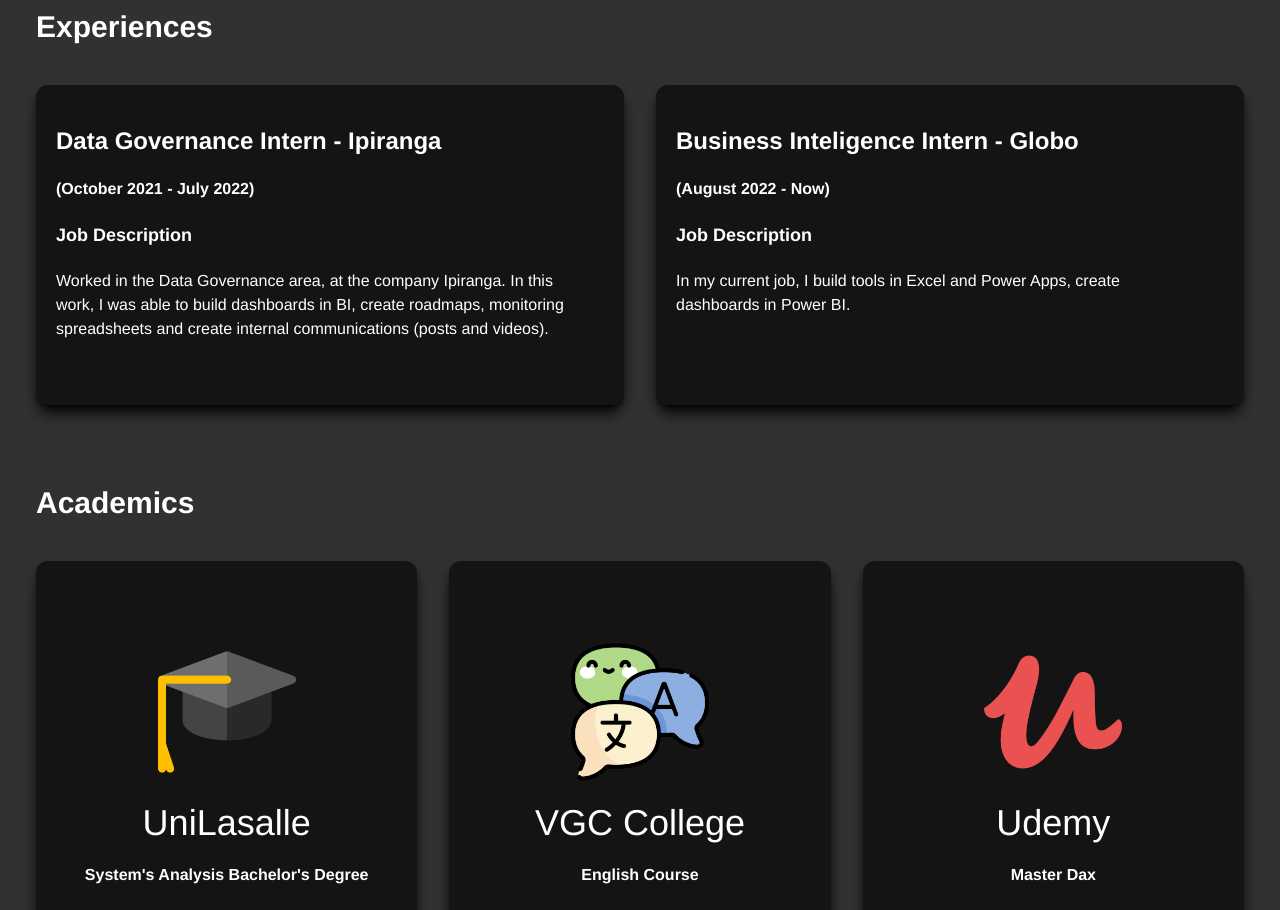
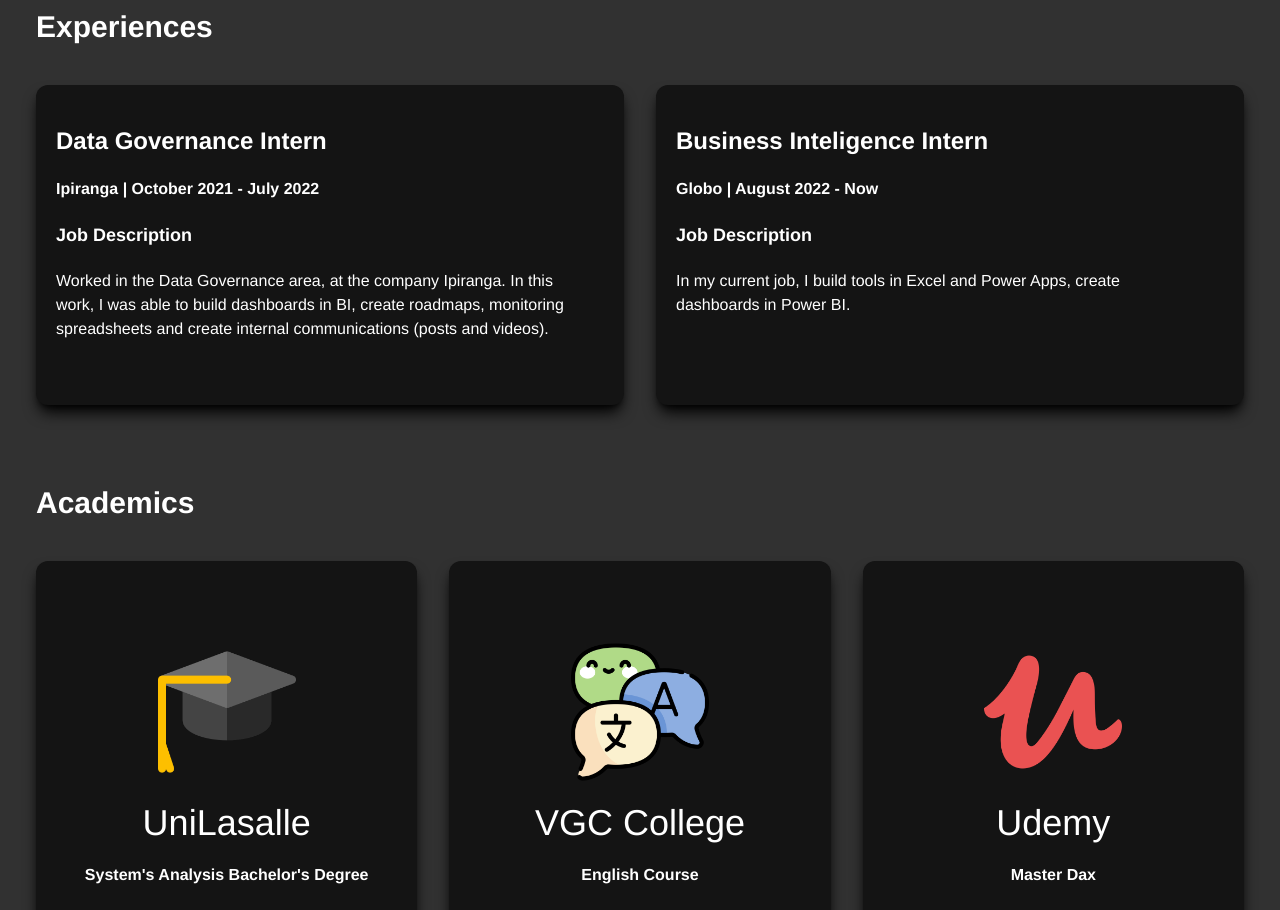
Before and after one commit to joaopdorea/tailwind-portfolio, a React (Create React App) app: page / in a window 1280 px wide. Shown: the part 1420-2330 px from the top of the page. Built offline with nearby package versions, Linux system fonts and the light colour scheme.

Commit message:
second-commit

```diff
--- a/src/components/Experience.js
+++ b/src/components/Experience.js
@@ -20,11 +20,11 @@
         <div className={optionOver == 1 | optionOver == 4 ? "grid1-item bg-[#141414] rounded-xl h-80 shadow-lg shadow-black ease-in-out duration-500" :  "grid1-item bg-[#141414] rounded-xl h-80 shadow-lg shadow-black ease-in-out duration-500 opacity-25"} onMouseOver={() => handleOptionOver(1)}>
 
         <div className="mt-10 bg-[#141414]">
-        <b className="text-2xl bg-[#141414] ml-5"> Data Governance Intern - Ipiranga</b>
+        <b className="text-2xl bg-[#141414] ml-5"> Data Governance Intern</b>
         </div>
 
         <div className="mt-5 bg-[#141414]">
-        <b className="text-md bg-[#141414] ml-5"> (October 2021 - July 2022)</b>
+        <b className="text-md bg-[#141414] ml-5"> Ipiranga | October 2021 - July 2022</b>
         </div>
 
         <div className="mt-5 bg-[#141414]">
@@ -43,11 +43,11 @@
         <div className={optionOver == 2 | optionOver == 4 ? "grid1-item bg-[#141414] rounded-xl h-80 shadow-lg shadow-black ease-in-out duration-500" :  "grid1-item bg-[#141414] rounded-xl h-80 shadow-lg shadow-black ease-in-out duration-500 opacity-25"} onMouseOver={() => handleOptionOver(2)}>
 
 <div className="mt-10 bg-[#141414]">
-<b className="text-2xl bg-[#141414] ml-5"> Business Inteligence Intern - Globo</b>
+<b className="text-2xl bg-[#141414] ml-5"> Business Inteligence Intern</b>
 </div>
 
 <div className="mt-5 bg-[#141414]">
-<b className="text-md bg-[#141414] ml-5"> (August 2022 - Now)</b>
+<b className="text-md bg-[#141414] ml-5"> Globo | August 2022 - Now</b>
 </div>
 
 <div className="mt-5 bg-[#141414]">
--- a/src/components/Profile.js
+++ b/src/components/Profile.js
@@ -8,7 +8,7 @@
 
 const Profile = () => {
   return (
-    <div className = "flex justify-between flex-col lg:flex-row max-w-[1240px] mx-auto px-4 mb-20 lg:mb-[300px] mt-[200px] text-white">
+    <div className = "flex justify-between flex-col lg:flex-row max-w-[1240px] mx-auto px-4 mb-20 lg:mb-[300px] mt-[150px] lg:mt-[200px] text-white">
 
       <div className = "flex-column text-center lg:text-start">
 
@@ -24,7 +24,7 @@
   <b className="bg-[#ededed] text-[#313131]">Download CV </b>
   </div>
   </a>
-<div className="flex flex-r8 mt-5">
+<div className="flex flex-r8 mt-5 ml-2.5 lg:ml-0">
 
 
 <a href="https://github.com/joaopdorea" target="_blank"><img className="h-8 mr-3" src={GitHub}/></a>
```
